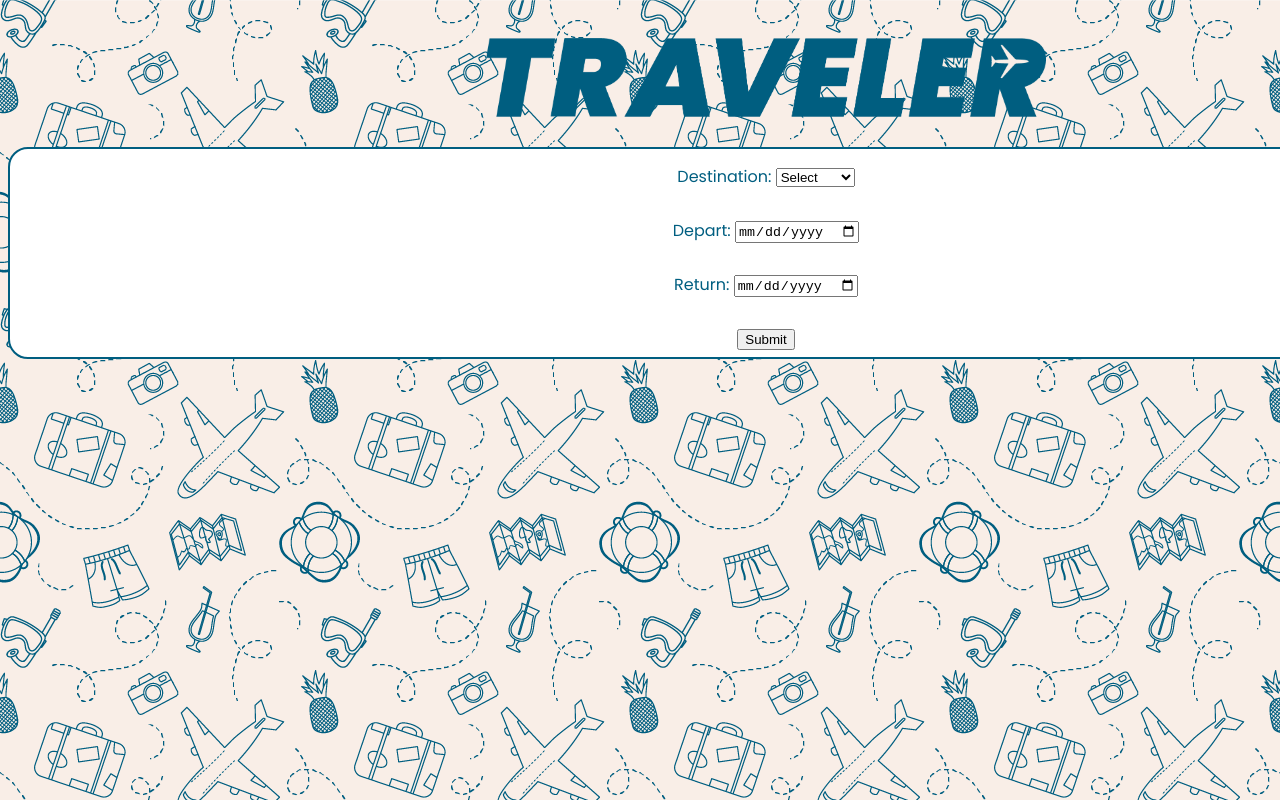
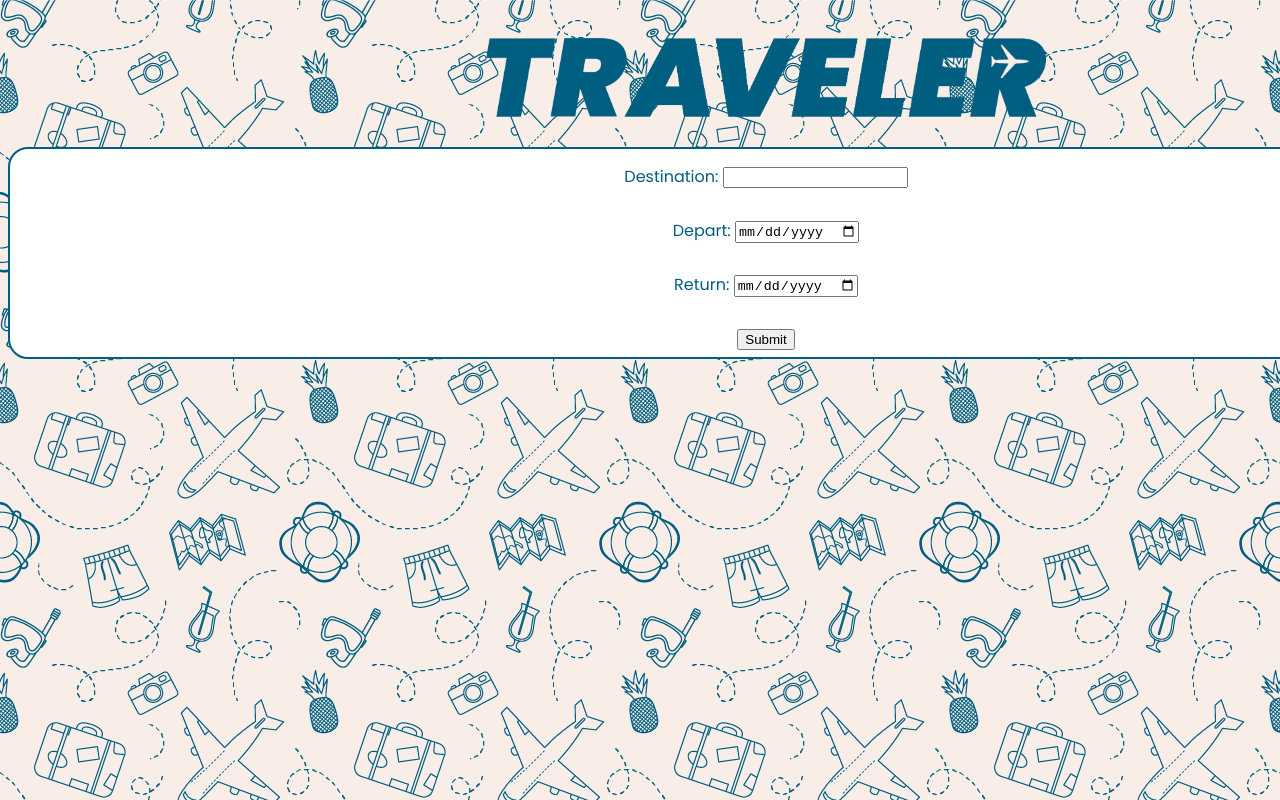
Before and after one commit to Sanrambo/project5-travel-app, a website built with webpack: page src/client/views/index.html in a window 1280 px wide. Built offline with nearby package versions, Linux system fonts and the light colour scheme.

Commit message:
Editing HTML

```diff
--- a/src/client/js/app.js
+++ b/src/client/js/app.js
@@ -38,8 +38,6 @@ const handleSubmit = async (e) => {
     outputData.info = weather.data[weatherDday].weather.description;
 
     console.log(outputData);
-    //updateUI();
-
 
 };
 
--- a/src/client/views/index.html
+++ b/src/client/views/index.html
@@ -3,7 +3,7 @@
 
 <head>
     <meta charset="UTF-8">
-    <title>Weather Journal</title>
+    <title>TRAVELER</title>
     <link href="https://fonts.googleapis.com/css?family=Poppins" rel="stylesheet">
     <!-- <link rel="stylesheet" href="../styles/styling.css"> -->
 
@@ -15,14 +15,7 @@
         <div class="content">
             <div class="city-form">
                 <label for="">Destination:</label>
-                <select name="cities" id="cities">
-                    <option value="">Select</option>
-                    <option value="london" id="destination">London</option>
-                    <option value="newyork" id="destination">New York</option>
-                    <option value="paris" id="destination">Paris</option>
-                    <option value="istanbul">Istanbul</option>
-                    <option value="jeddah">Jeddah</option>
-                </select>
+                <input type="text" id="cities">
             </div>
             <div class="date-depart">
                 <label for="">Depart:</label>
```
